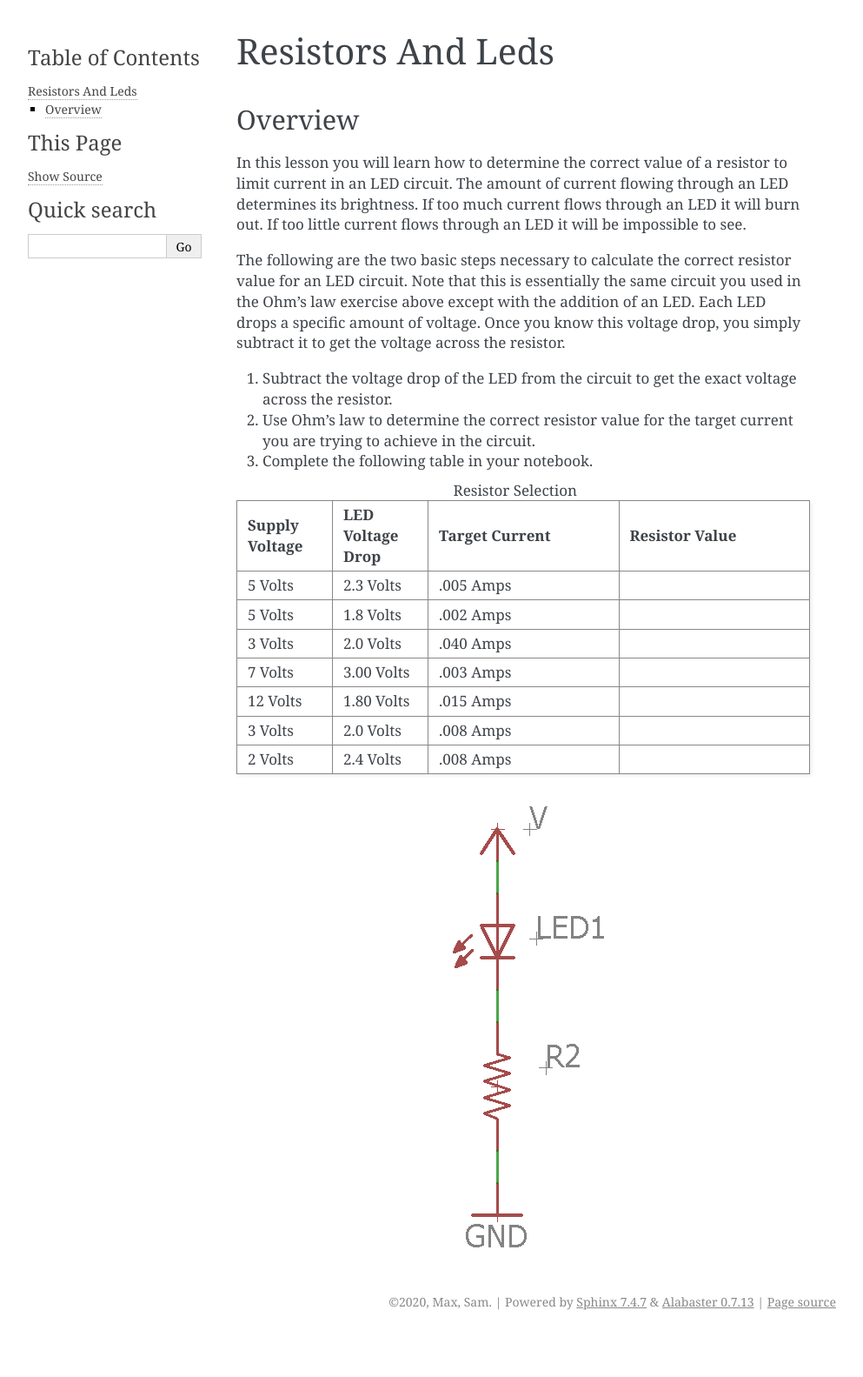
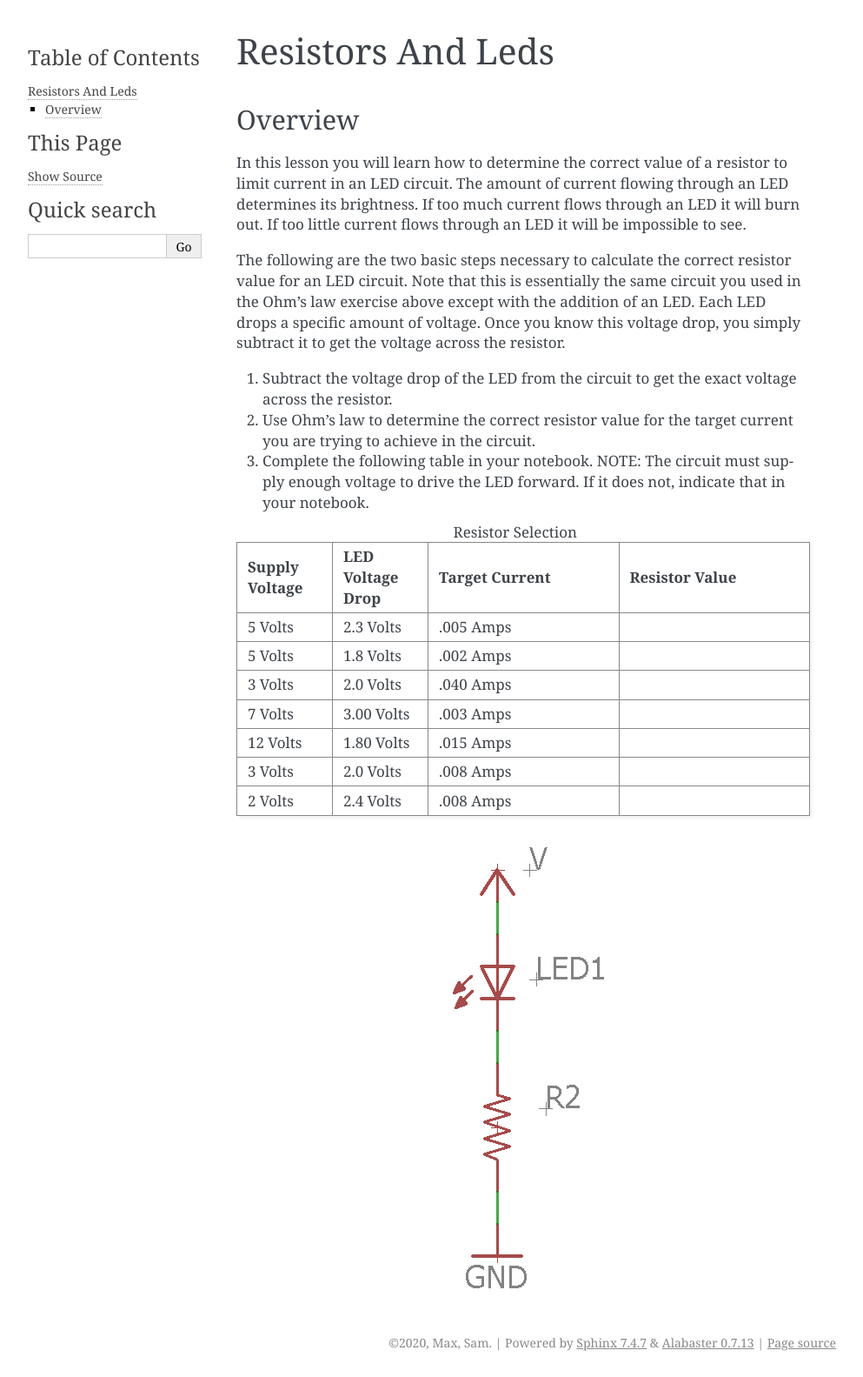
Before and after one commit to maxtkc/mvths-wiki, a Sphinx documentation site: the page built from docs/018-resistors-and-leds.rst, in a window 1280 px wide. Shown: the whole page at 87% size, without its empty margins (148-1141 px from the left). Built offline with Sphinx 7.4.7, drawn with Linux system fonts in a browser that asks for light colours; before the commit the page ends 1536 px from its top, so only the background shows below that.

Commit message:
Update 018-resistors-and-leds.rst

```diff
--- a/docs/018-resistors-and-leds.rst
+++ b/docs/018-resistors-and-leds.rst
@@ -21,7 +21,9 @@ across the resistor.
    exact voltage across the resistor.
 2. Use Ohm’s law to determine the correct resistor value for the target
    current you are trying to achieve in the circuit.
-3. Complete the following table in your notebook.
+3. Complete the following table in your notebook. NOTE: The circuit must supply
+   enough voltage to drive the LED forward. If it does not, indicate that in your
+   notebook.
 
 .. list-table:: Resistor Selection
    :widths: 25 25 50 50
```
